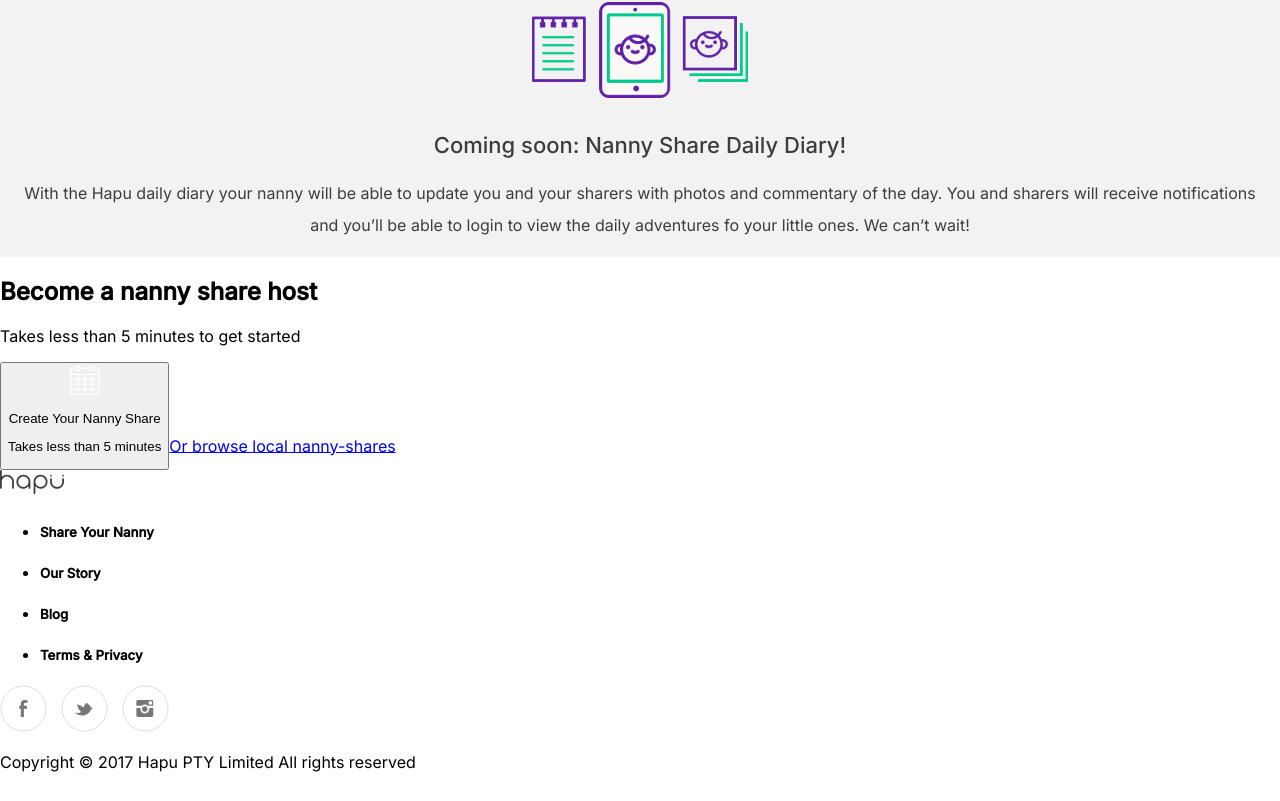
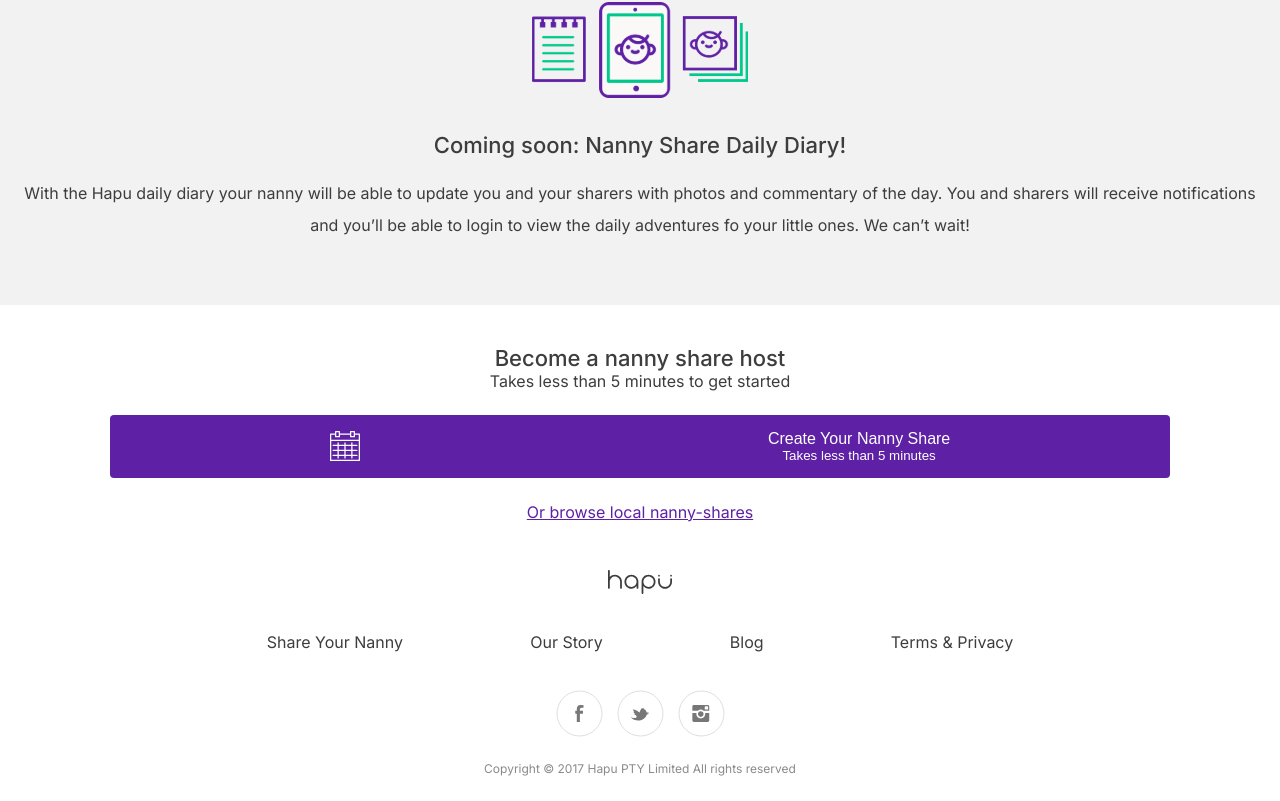
Before and after one commit to ChrisMoura2000/reactchallenge, a React (Create React App) app: page / in a window 1280 px wide. Shown: the part 3123-3924 px from the top of the page. Built offline with nearby package versions, Linux system fonts and the light colour scheme.

Commit message:
Começando css tela maior

```diff
--- a/src/components/FooterDown.jsx
+++ b/src/components/FooterDown.jsx
@@ -1,26 +1,21 @@
 import React from 'react';
 import { Logo, Socialmedia } from '../images';
+import styles from '../styles/footer.module.css';
 
 export default function FooterDown() {
   return (
-    <div>
+    <div className={ styles.footerDown }>
       <img src={ Logo } alt="Logo" />
       <ul>
-        <li>
-          <h5>Share Your Nanny</h5>
-        </li>
-        <li>
-          <h5>Our Story</h5>
-        </li>
-        <li>
-          <h5>Blog</h5>
-        </li>
-        <li>
-          <h5>Terms & Privacy</h5>
-        </li>
+        <li>Share Your Nanny</li>
+        <li>Our Story</li>
+        <li>Blog</li>
+        <li>Terms & Privacy</li>
       </ul>
       <img src={ Socialmedia } alt="Socialmedia" />
-      <p>Copyright &copy; 2017 Hapu PTY Limited All rights reserved</p>
+      <p className={ styles.copyRight }>
+        Copyright &copy; 2017 Hapu PTY Limited All rights reserved
+      </p>
     </div>
   );
 }
--- a/src/components/FooterUp.jsx
+++ b/src/components/FooterUp.jsx
@@ -1,15 +1,18 @@
 import React from 'react';
 import { Union } from '../images';
+import styles from '../styles/footer.module.css';
 
 export default function FooterUp() {
   return (
-    <div>
+    <div className={ styles.footerUp }>
       <h2>Become a nanny share host</h2>
       <p>Takes less than 5 minutes to get started</p>
       <button type="button">
         <img src={ Union } alt="Union" />
-        <p>Create Your Nanny Share</p>
-        <p>Takes less than 5 minutes</p>
+        <div>
+          <p className={ styles.btnCreateNanny }>Create Your Nanny Share</p>
+          <p>Takes less than 5 minutes</p>
+        </div>
       </button>
       <a href="#browseLocal" id="browseLocal">Or browse local nanny-shares</a>
     </div>
--- /dev/null
+++ b/src/styles/footer.module.css
@@ -0,0 +1,76 @@
+.footerUp {
+  display: flex;
+  flex-direction: column;
+  align-items: center;
+  text-align: center;
+  padding: 0 16px;
+  color: #3d3d3d;
+  background: #ffffff;
+}
+
+.footerUp h2 {
+  margin-top: 40px;
+  margin-bottom: 0;
+  font-weight: 500;
+  font-size: 22px;
+}
+
+.footerUp p {
+  margin: 0;
+}
+
+.footerUp button {
+  display: flex;
+  justify-content: space-around;
+  align-items: center;
+  background: #5e20a4;
+  border-radius: 4px;
+  border: none;
+  padding: 15px 16px;
+  width: 85%;
+  color: #ffffff;
+  margin: 24px 28px;
+}
+
+.btnCreateNanny {
+  font-size: 1.2em;
+}
+
+.footerUp a {
+  color: #5e20a4;
+  padding-bottom: 48px;
+}
+
+.footerDown {
+  display: flex;
+  flex-direction: column;
+  align-items: center;
+  padding: 0 16px;
+}
+
+.footerDown ul {
+  display: flex;
+  flex-wrap: wrap;
+  justify-content: space-around;
+  list-style: none;
+  padding: 22px 6px;
+  color: #3d3d3d;
+  width: 70%;
+}
+
+.copyRight {
+  color: #3d3d3d;
+  mix-blend-mode: normal;
+  opacity: 0.6;
+  font-style: normal;
+  font-weight: normal;
+  font-size: 12px;
+  line-height: 16px;
+  text-align: center;
+  margin: 24px 8px;
+}
+/*
+.lineHr {
+  margin: 4em 0.8em;
+  border: 1px solid #dfdfdf;
+} */
--- a/src/styles/main.module.css
+++ b/src/styles/main.module.css
@@ -108,7 +108,7 @@
   align-items: center;
   text-align: center;
 
-    color: #3D3D3D;
+  color: #3d3d3d;
   padding: 0 16px;
   line-height: 32px;
   margin: 0;
@@ -119,7 +119,7 @@
 }
 
 .fourthSection a {
-    color: #5E20A4
+  color: #5e20a4;
 }
 
 .fifthSection {
@@ -131,7 +131,7 @@
   padding: 0 16px;
   line-height: 32px;
   margin: 0;
-    color: #3D3D3D;
+  color: #3d3d3d;
 }
 
 .fifthSection h2 {
@@ -140,7 +140,7 @@
 }
 
 .fifthSection a {
-    color: #5E20A4;
+  color: #5e20a4;
   margin-top: 16px;
 }
 
@@ -155,7 +155,7 @@
   text-align: center;
   padding: 0 16px;
   line-height: 32px;
-    color: #3D3D3D;
+  color: #3d3d3d;
 }
 
 .sixthSection h2 {
@@ -164,3 +164,7 @@
   padding-top: 12px;
   margin-bottom: 0;
 }
+
+.sixthSection p {
+  margin-bottom: 64px;
+}
```
Lines whose indentation alone changed are shown as unchanged.
